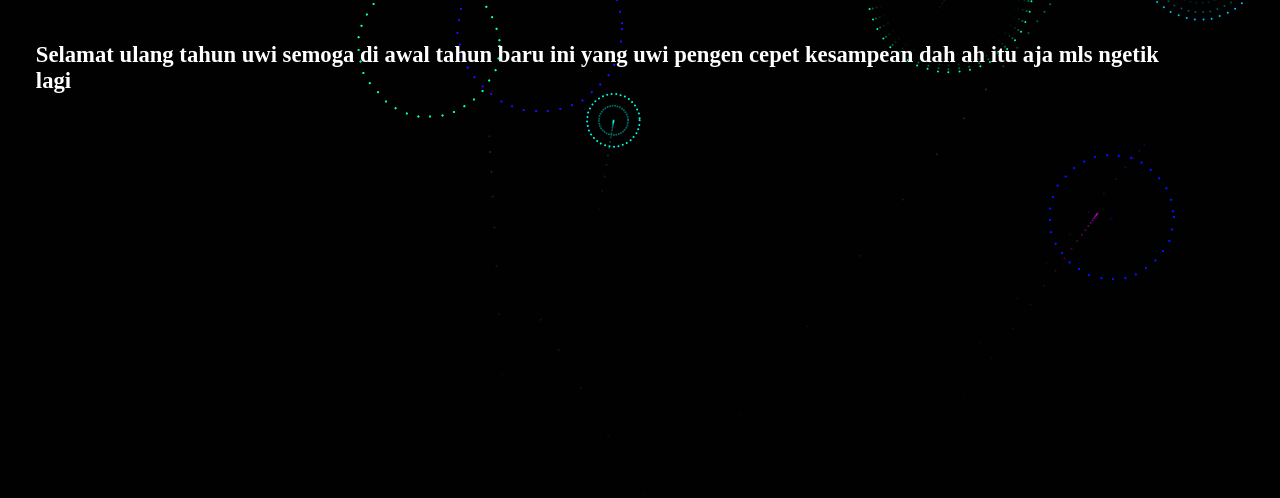
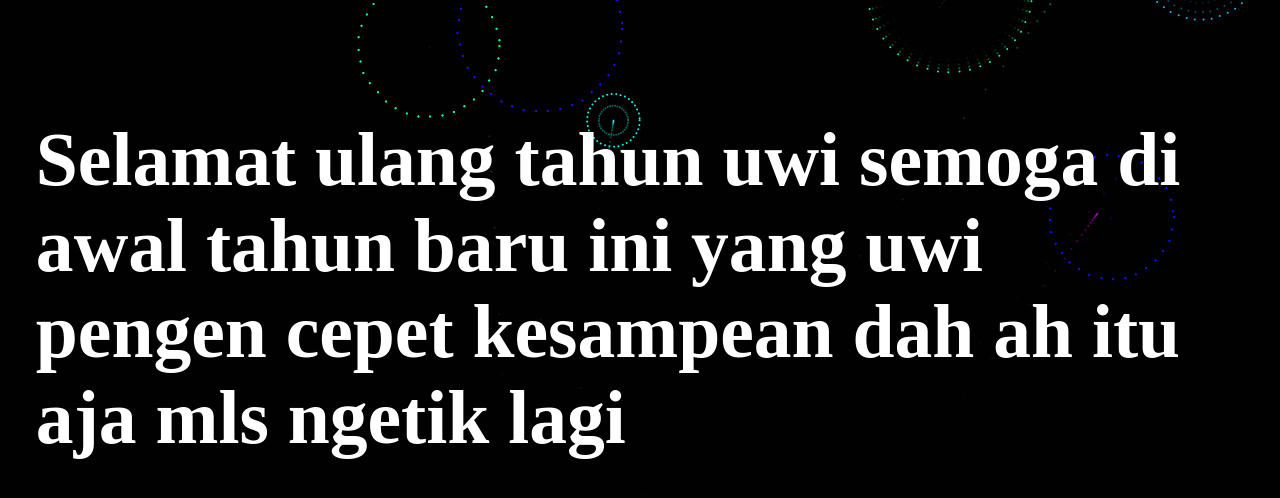
Before and after one commit to dimassaputra170/ultah, a plain HTML site: page index.html in a window 1280 px wide. Shown: the part 138-636 px from the top of the page. Drawn offline with Linux system fonts and the light colour scheme; animation ran at ten frames a second.

Commit message:
Update style.css

```diff
--- a/css/style.css
+++ b/css/style.css
@@ -18,12 +18,12 @@ body {
   }
   p {
     position: absolute;
-    top: 20%;
+    top: 25%;
     left: 10%;
     transform: translate(-8%, -6%);
     color: #fff;
     font-family: "Source Sans Pro";
-    font-size: 6mm;
+    font-size: 20mm;
     font-weight: 900;
     -webkit-user-select: none;
     user-select: none;
```
